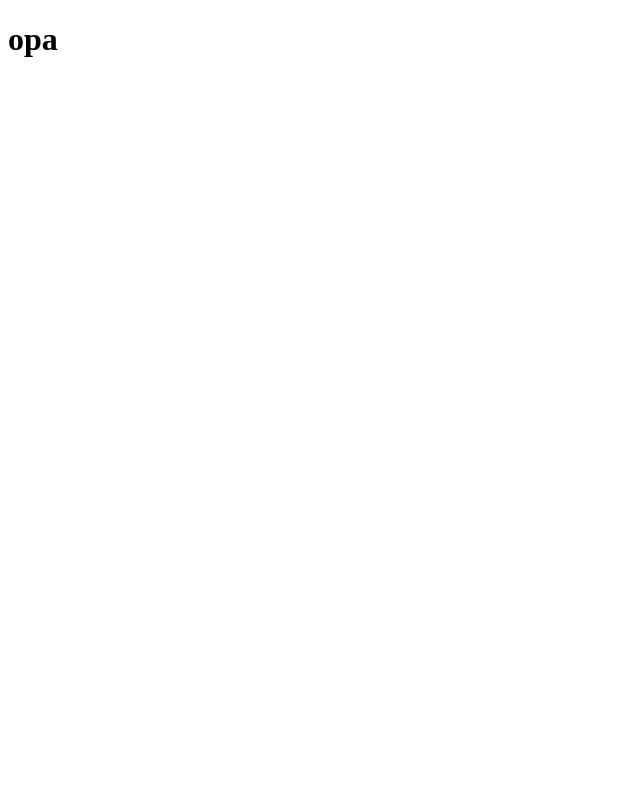
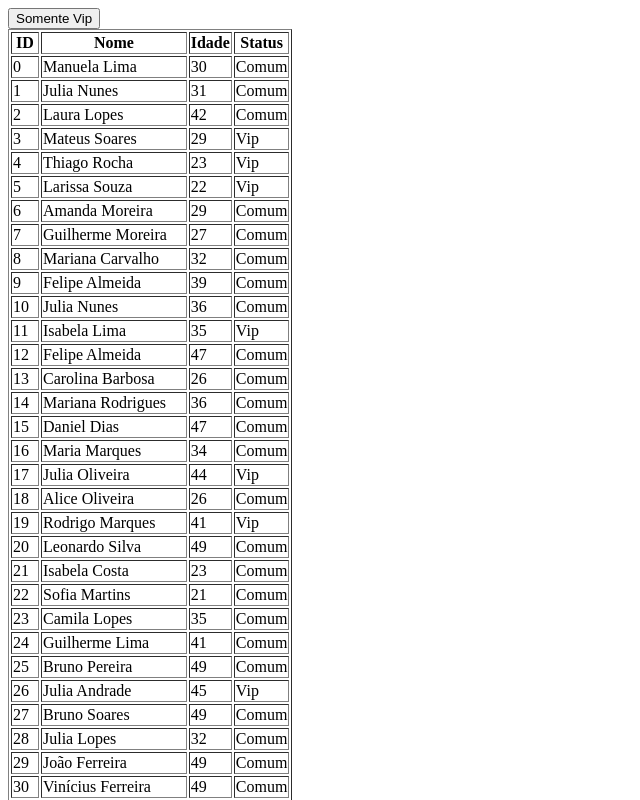
Before and after one commit to moises-aira/code-challenge-codejr, a React (Vite) app: page / in a window 1280 px wide. Shown: the top 800 px of the page, without its empty margins (0-640 px from the left). Built offline with nearby package versions, Linux system fonts and the light colour scheme.

Commit message:
Cria lista de clientes com filtro e botão

```diff
--- a/src/App.tsx
+++ b/src/App.tsx
@@ -1,10 +1,11 @@
+import Lista from "./components/feed"
 
 
 function App() {
 
 
   return (
-    <h1>opa</h1>
+    <Lista></Lista>
   )
 }
 
--- a/src/components/clientes.ts
+++ b/src/classes/clientes.ts
@@ -103,4 +103,6 @@ export function CriaClientes(){
 
     }
 
+    return listaCliente;
+
 }
--- /dev/null
+++ b/src/components/feed.tsx
@@ -0,0 +1,46 @@
+import { useState,useEffect } from "react";
+import { CriaClientes, Cliente } from "../classes/clientes";
+
+
+const listaClientes =CriaClientes();
+
+function Lista(){
+
+    //botão para filtrar os CLientes Vips
+    const [somenteVips,setSomenteVips] = useState(false);
+    //
+    const cliente_filtrados= somenteVips? listaClientes.filter(cliente=>cliente.status):listaClientes;
+
+
+    return(
+        <section>
+            <button onClick={() => setSomenteVips(!somenteVips)}>
+                    {somenteVips? "Mostrar todos os Clientes": "Somente Vip"}
+            </button>
+            <br></br>
+        <table border={1}>
+            <thead>
+                <tr>
+                    <th>ID</th>
+                    <th>Nome</th>
+                    <th>Idade</th>
+                    <th>Status</th>
+                </tr>
+            </thead>
+            <tbody>
+                {cliente_filtrados.map((user) =>(
+                    <tr key={user.id}>
+                            <td>{user.id}</td>
+                            <td>{user.nome}</td>
+                            <td>{user.idade}</td>
+                            <td>{user.status==true? "Vip": "Comum"}</td>
+                    </tr>
+                 ))}
+            </tbody>
+        </table>
+        </section>
+    )
+
+}
+
+export default Lista
```
Also changed, not shown: src/classes/comanda.ts (renamed from src/components/comanda.ts), 1 other file (tests, documents, lock files or other folders).
